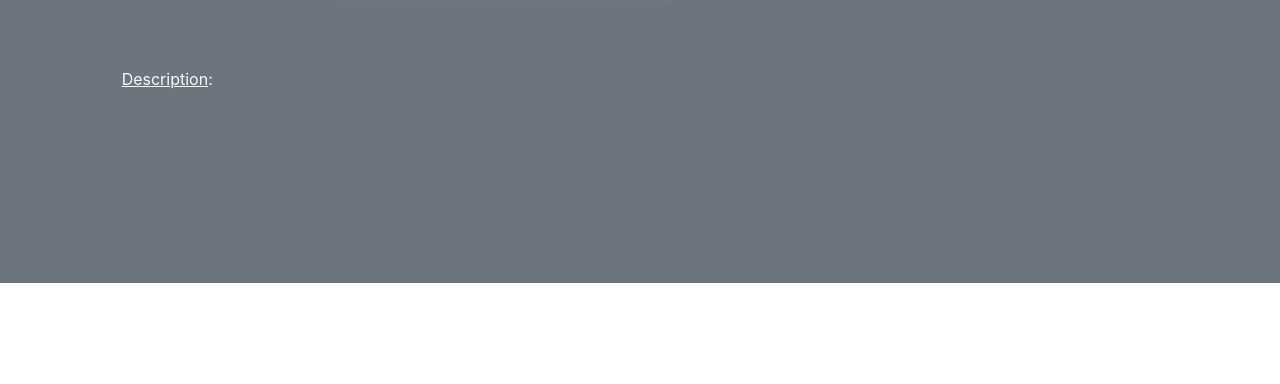
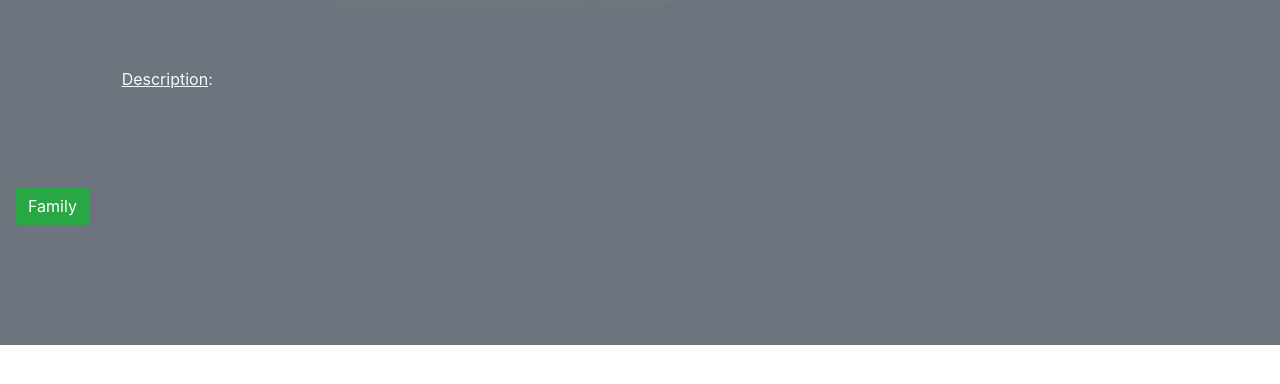
Before and after one commit to elaineyoung702/board-game-guru, a Flask app: page /boardgame/1 in a window 1280 px wide. Shown: the part 341-725 px from the top of the page. Run offline with Flask 2, Linux system fonts and the light colour scheme; data that the repository does not hold is empty; some libraries are stand-ins or nearby versions.

Commit message:
WIP - board game tags are currently not tripggering anything yet. currently building a proof of concept with green family button.

```diff
--- a/templates/boardgame.html
+++ b/templates/boardgame.html
@@ -38,20 +38,97 @@
         {{boardgame.description}}<br><br><br><br>
     </div>
   </div>
+<!-- TEST BUTTON TO PROOF OF CONCEPT -->
+  <button type="button" class="btn btn-success" id="family-btn">Family</button>
+  <br><br>
+
 
   <div class="row">
     <div class="col-12">
-      <span class="label label-success">
       {% for tag in tags %}
-
-        {{tag.tag_name}}
-
+        <button type="button" class="btn btn-dark btn-sm" id=tag-id-{{tag.tag_id}}>{{tag.tag_name}}
+        <span class="badge">NUM</span>
+        </button>
       {% endfor %}
-      </span>
     </div><br><br><br><br>
   </div>
 
 </div>
+
+
+<script>
+  // below is a proof of concept to add a tag to a board game
+  function sendAlert(response){
+    alert(response);
+  }
+
+  function testFunction(evt){
+    console.log("PLEASE WORK");
+    const inputs = {
+      'tag_name' : $('#family-btn').text(),
+    };
+    console.log(inputs);
+
+    $.post('/bg-tagged', inputs, sendAlert);
+  }
+
+  $('#family-btn').on('click', testFunction);
+
+
+// attempting proof of concept above
+//   function sendAlert(alertMsg){
+//     alert(alertMsg)
+//   }
+
+
+//   function someFunction(evt) {
+//     evt.preventDefault();
+
+//     const inputs = {
+//       'tag' = $('tag-id-1').val()
+//     };
+//     $.post('/bg-tagged', inputs, sendAlert)
+//   }
+
+
+// $('#tag-id-1').on('click', someFunction);
+
+
+
+
+
+</script>
+
+{% endblock %}
+
+<!-- PSEUDO CODE FOR TAGS
+
+if the user clicks the co-op tag button...
+jquery will select the *ID* of the button
+on event of click > eventListener applied to each button
+if clicked... send request to flask to instantiate a BgTag with user_id, bg_id, and tag_id
+
+
+
+
+
+
+
+
+
+
+
+
+
+
+
+
+
+
+
+
+
+ -->
 
 <!-- Image: <img src={{boardgame.image_url}}> -->
 
@@ -68,5 +145,3 @@
   }
   favButton.addEventListener('click', changeButton);
 </script> -->
-
-{% endblock %}
```
